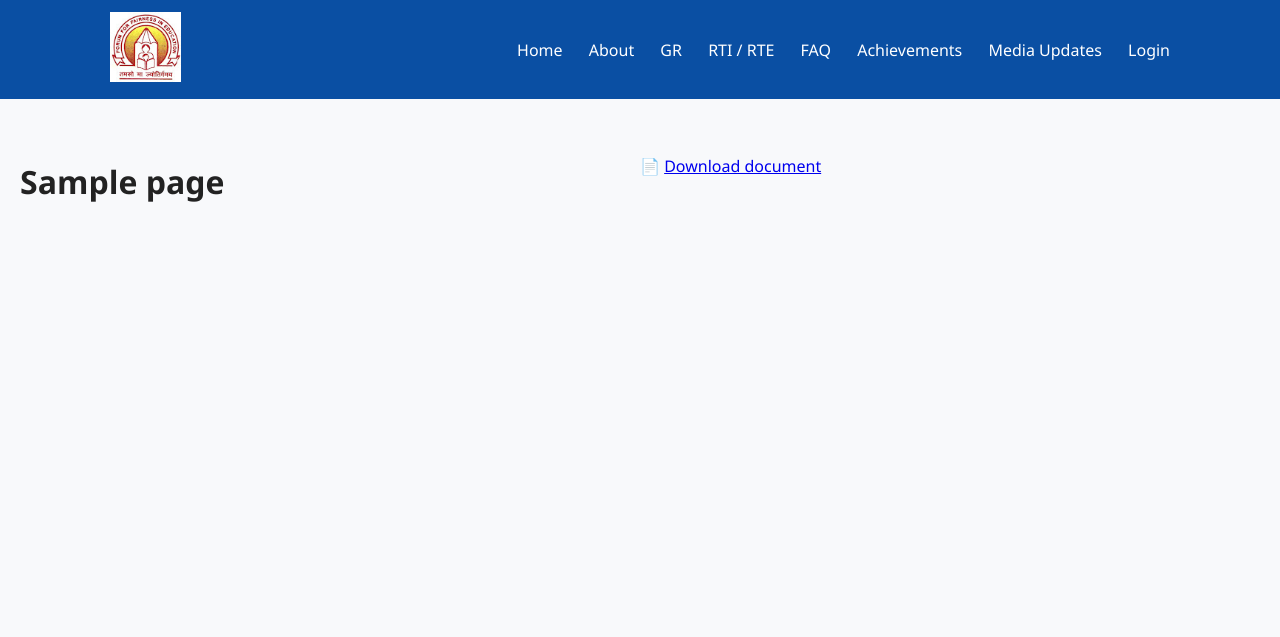
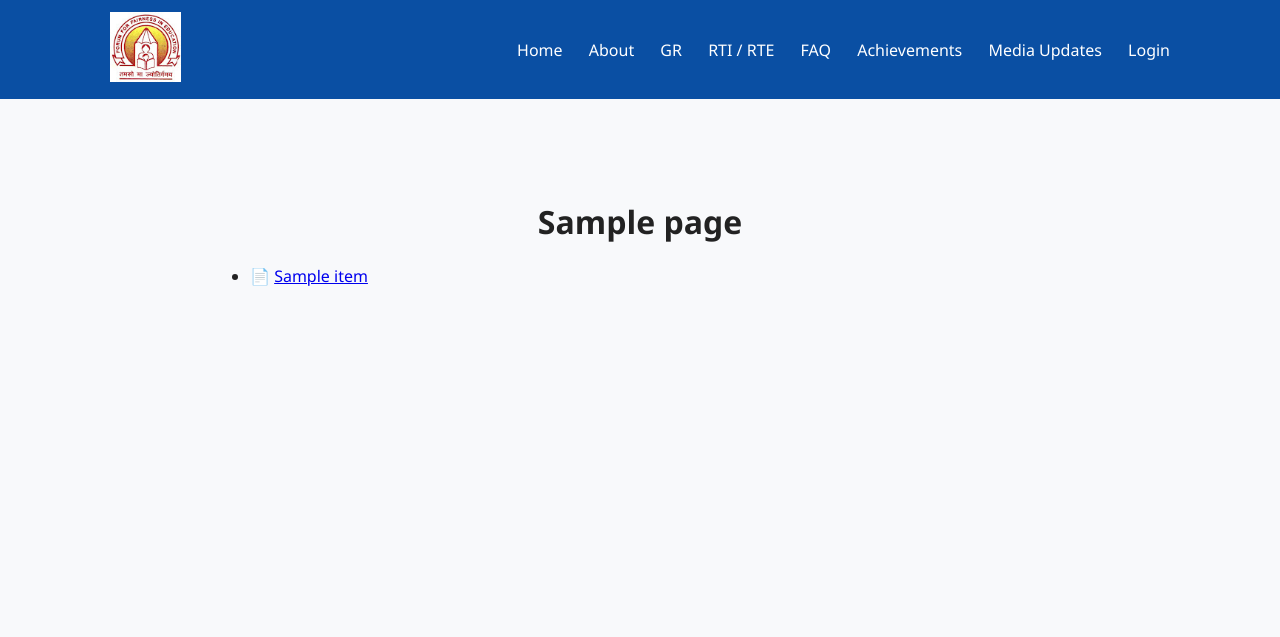
Before and after one commit to MonikaShah/ffe, a Django app: template templates/content/gr_page.html in a window 1280 px wide. Shown: the top 637 px of the page. Run offline with Django 5.2, Linux system fonts and the light colour scheme; the template is opened without the code that fills it: most values are stand-ins (such as "Sample title", 1, 10 or a date in 2020); parts of the project's set-up code (start-up, migrations or seed data) failed here and were passed over.

Commit message:
Updated GR

```diff
--- a/templates/content/gr_page.html
+++ b/templates/content/gr_page.html
@@ -1,15 +1,24 @@
 {% extends "base.html" %}
 
 {% block content %}
-  <h1>{{ page.custom_title }}</h1>
+  <div class="page-container">
 
-  {% if page.document %}
-    <p>
-      📄 <a href="{{ page.document.url }}" target="_blank">
-        Download document
-      </a>
-    </p>
-  {% else %}
-    <p>No document uploaded.</p>
-  {% endif %}
+    <h1>{{ page.custom_title }}</h1>
+
+    {% if page.gr_documents.all %}
+      <ul class="rti-documents">
+        {% for item in page.gr_documents.all %}
+          <li>
+            📄
+            <a href="{{ item.document.url }}" target="_blank">
+              {{ item.title }}
+            </a>
+          </li>
+        {% endfor %}
+      </ul>
+    {% else %}
+      <p>No documents uploaded.</p>
+    {% endif %}
+
+  </div>
 {% endblock %}
```
Also changed, not shown: content/models.py (+27 -10 lines).
